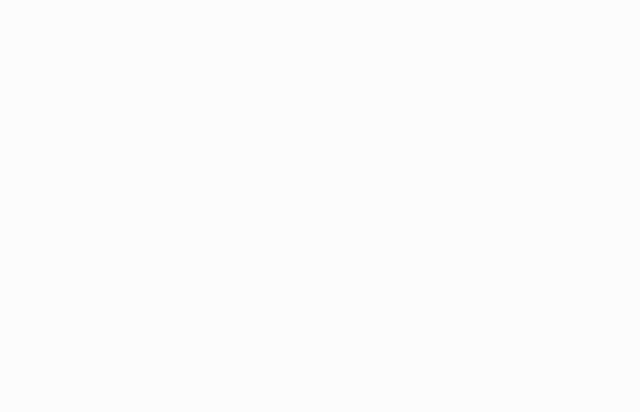
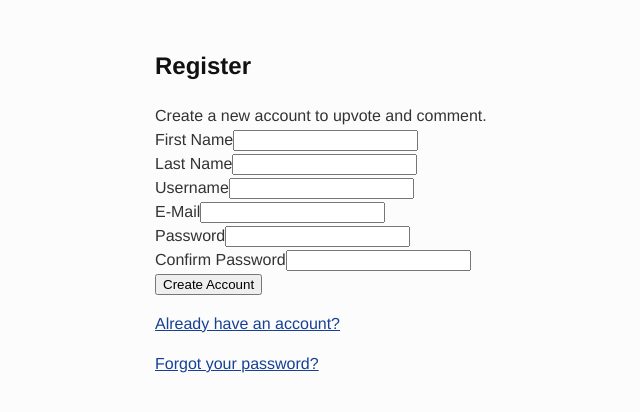
Before and after one commit to jannikjw/js-hacker-news-clone, a React (Create React App) app in the folder centerlingnews/: page /register in a window 1280 px wide. Shown: the top 412 px of the page, without its empty margins (85-725 px from the left). Built offline with nearby package versions, Linux system fonts and the light colour scheme.

Commit message:
Add bare RegisterPage

```diff
--- a/centerlingnews/src/App.js
+++ b/centerlingnews/src/App.js
@@ -4,6 +4,7 @@ import { Router, Route } from 'react-router-dom';
 import { history } from './helpers';
 
 import { HomePage } from './views/HomePage';
+import { RegisterPage } from './views/RegisterPage';
 
 class App extends React.Component {
 
@@ -13,6 +14,8 @@ class App extends React.Component {
                 <Router history={history}>
                     <div>
                         <Route exact path="/" component={HomePage} />
+
+                        <Route path="/register" component={RegisterPage} />
                     </div>
                 </Router>
             </div>
--- /dev/null
+++ b/centerlingnews/src/views/RegisterPage/RegisterPage.jsx
@@ -0,0 +1,219 @@
+import React from 'react';
+import { Link } from 'react-router-dom';
+
+import './RegisterPage.scss';
+
+class RegisterPage extends React.Component {
+    constructor(props) {
+        super(props);
+
+        this.state = {
+            firstName: '',
+            lastName: '',
+            username: '',
+            email: '',
+            password: '',
+            confirmPassword: '',
+            submitted: false,
+        };
+
+        this.handleChange = this.handleChange.bind(this);
+        this.handleSubmit = this.handleSubmit.bind(this);
+    }
+
+    handleChange(e) {
+        const { name, value } = e.target;
+        this.setState({ [name]: value });
+    }
+
+    handleSubmit(e) {
+        e.preventDefault();
+
+        this.setState({ submitted: true });
+        if (this.handleLocalErrors()) {
+            // Todo: Make API call
+        }
+    }
+
+    handleLocalErrors() {
+        const { firstName, lastName, username, email, password, confirmPassword } = this.state;
+
+        let validationErrors = [];
+
+        if (!firstName) {
+            validationErrors.push({
+                value: firstName,
+                msg: 'Your first name is required.',
+                param: 'firstName',
+                location: 'local'
+            })
+        }
+
+        if (!lastName) {
+            validationErrors.push({
+                value: lastName,
+                msg: 'Your last name is required.',
+                param: 'lastName',
+                location: 'local'
+            })
+        }
+
+        if (!username) {
+            validationErrors.push({
+                value: username,
+                msg: 'Your username is required.',
+                param: 'username',
+                location: 'local'
+            })
+        }
+
+        if (!email) {
+            validationErrors.push({
+                value: email,
+                msg: 'Email is required.',
+                param: 'email',
+                location: 'local'
+            })
+        }
+
+        if (!password) {
+            validationErrors.push({
+                value: email,
+                msg: 'Password is required.',
+                param: 'password',
+                location: 'local'
+            })
+        }
+
+        if (!confirmPassword) {
+            validationErrors.push({
+                value: confirmPassword,
+                msg: 'Password confirmation is required.',
+                param: 'confirmPassword',
+                location: 'local'
+            })
+        }
+
+        if (confirmPassword && password !== confirmPassword) {
+            validationErrors.push({
+                value: confirmPassword,
+                msg: 'The passwords do not match.',
+                param: 'confirmPassword',
+                location: 'local'
+            })
+        }
+
+        if (validationErrors.length > 0 ) {
+            // Todo: Show errors
+            return false
+        }
+
+        return true;
+    }
+
+    errorsForField(name) {
+        const { errors } = this.props;
+
+        if (!errors) {
+            return '';
+        }
+        if (!errors.data) {
+            return '';
+        }
+        if (!errors.data.length > 0) {
+            return '';
+        }
+        return errors.data
+            .filter(e => e.param === name)
+            .map(e => <div className="error" key={e.msg}>{e.msg}</div>)
+    }
+
+    fieldHasError(name) {
+        return this.errorsForField(name).length > 0
+    }
+
+    showLocalErrorMessages() {
+        const { errors } = this.props;
+        // error messages from the clients should only be shown, if there are now errors from the server yet
+        return !errors || !errors.data || !errors.data.length;
+    }
+
+    showFieldIndepenentErrorMessage() {
+        const { errors } = this.props;
+        // only show the field-independet error message, if the are none related to a specific field
+        return errors && errors.message && (!errors.data || !errors.data.length);
+    }
+
+    render() {
+        const { firstName, lastName, username, email, password, confirmPassword, submitted } = this.state;
+
+        return (
+            <div className="view-register-page">
+                <h2>Register</h2>
+                <div className="tagline">Create a new account to upvote and comment.</div>
+                <form name="form" onSubmit={this.handleSubmit}>
+                    <div className={'form-group' + (submitted && !firstName ? ' has-error' : '')}>
+                        <label htmlFor="firstName">First Name</label>
+                        <input type="text" className="form-control" name="firstName" value={firstName} onChange={this.handleChange} />
+                        {
+                            this.errorsForField('firstName')
+                        }
+                    </div>
+                    <div className={'form-group' + (submitted && !lastName ? ' has-error' : '')}>
+                        <label htmlFor="lastName">Last Name</label>
+                        <input type="text" className="form-control" name="lastName" value={lastName} onChange={this.handleChange} />
+                        {
+                            this.errorsForField('lastName')
+                        }
+                    </div>
+                    <div className={'form-group' + (submitted && !username ? ' has-error' : '')}>
+                        <label htmlFor="username">Username</label>
+                        <input type="text" className="form-control" name="username" value={username} onChange={this.handleChange} />
+                        {
+                            this.errorsForField('username')
+                        }
+                    </div>
+                    <div className={'form-group' + (submitted && !email ? ' has-error' : '')}>
+                        <label htmlFor="email">E-Mail</label>
+                        <input type="text" className="form-control" name="email" value={email} onChange={this.handleChange} />
+                        {
+                            this.errorsForField('email')
+                        }
+                    </div>
+                    <div className={'form-group' + (submitted && !password ? ' has-error' : '')}>
+                        <label htmlFor="password">Password</label>
+                        <input type="password" className="form-control" name="password" value={password} onChange={this.handleChange} />
+                        {
+                            this.errorsForField('password')
+                        }
+                    </div>
+                    <div className={'form-group' + (submitted && this.fieldHasError('confirmPassword') ? ' has-error' : '')}>
+                        <label htmlFor="confirmPassword">Confirm Password</label>
+                        <input type="password" className="form-control" name="confirmPassword" value={confirmPassword} onChange={this.handleChange} />
+                        {
+                            this.errorsForField('confirmPassword')
+                        }
+                    </div>
+                    <div className="form-group">
+                        <input type="submit" className="form-control" name="login" value="Create Account"/>
+                    </div>
+                </form>
+                <div className="error-container">
+                    {this.showFieldIndepenentErrorMessage() &&
+                        <div className="error">TODO: show errors</div>
+                    }
+                </div>
+                <div className="link-group">
+                    <p>
+                        <Link to="/login">Already have an account?</Link>
+                    </p>
+                    <p>
+                        <Link to="/forgot-password">Forgot your password?</Link>
+                    </p>
+                </div>
+            </div>
+        );
+    }
+}
+
+export { RegisterPage };
--- /dev/null
+++ b/centerlingnews/src/views/RegisterPage/RegisterPage.scss
@@ -0,0 +1,4 @@
+// styling specific for the specific component
+.view-register-page {
+
+}
--- /dev/null
+++ b/centerlingnews/src/views/RegisterPage/index.js
@@ -0,0 +1 @@
+export * from './RegisterPage';
```
